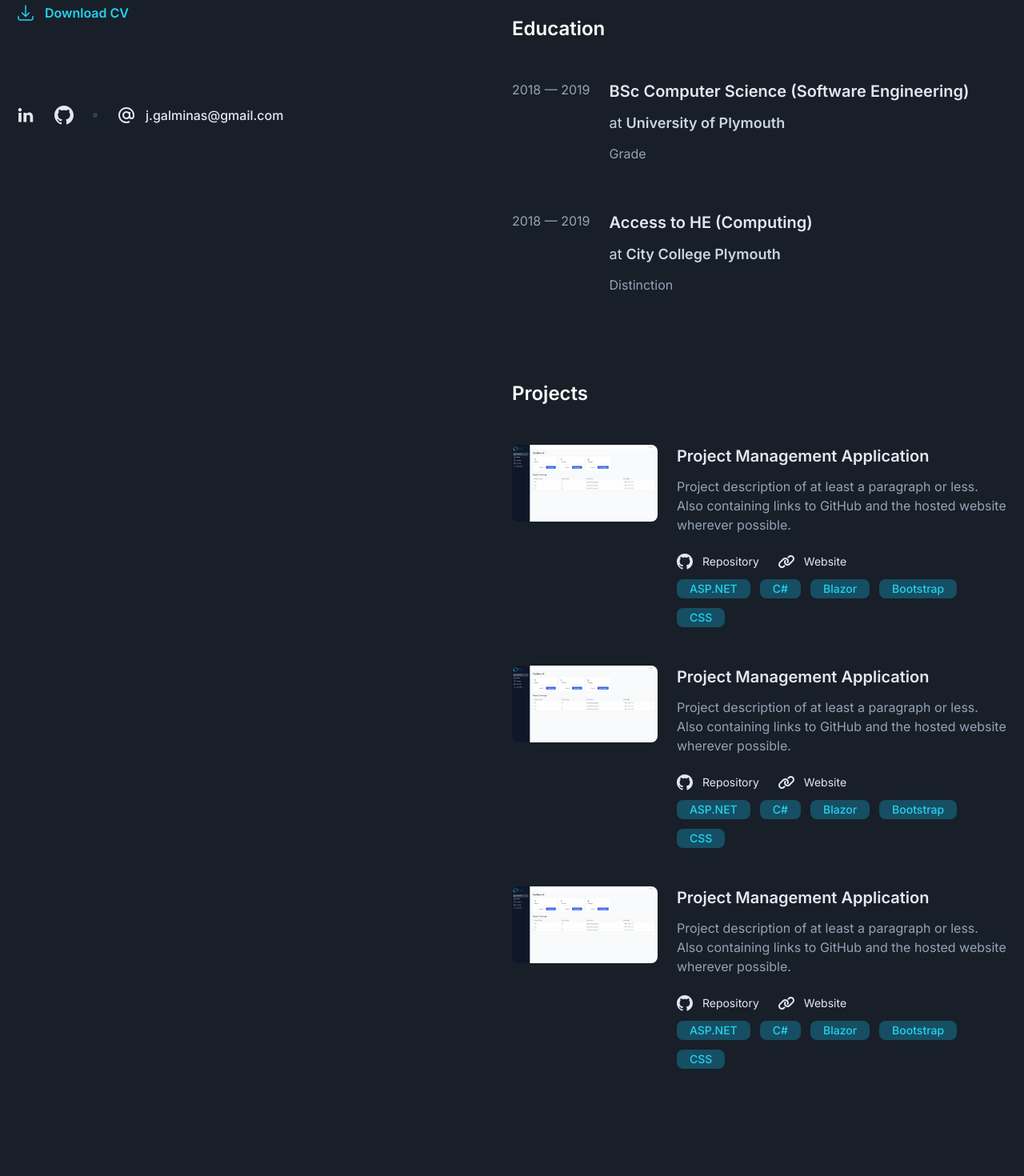
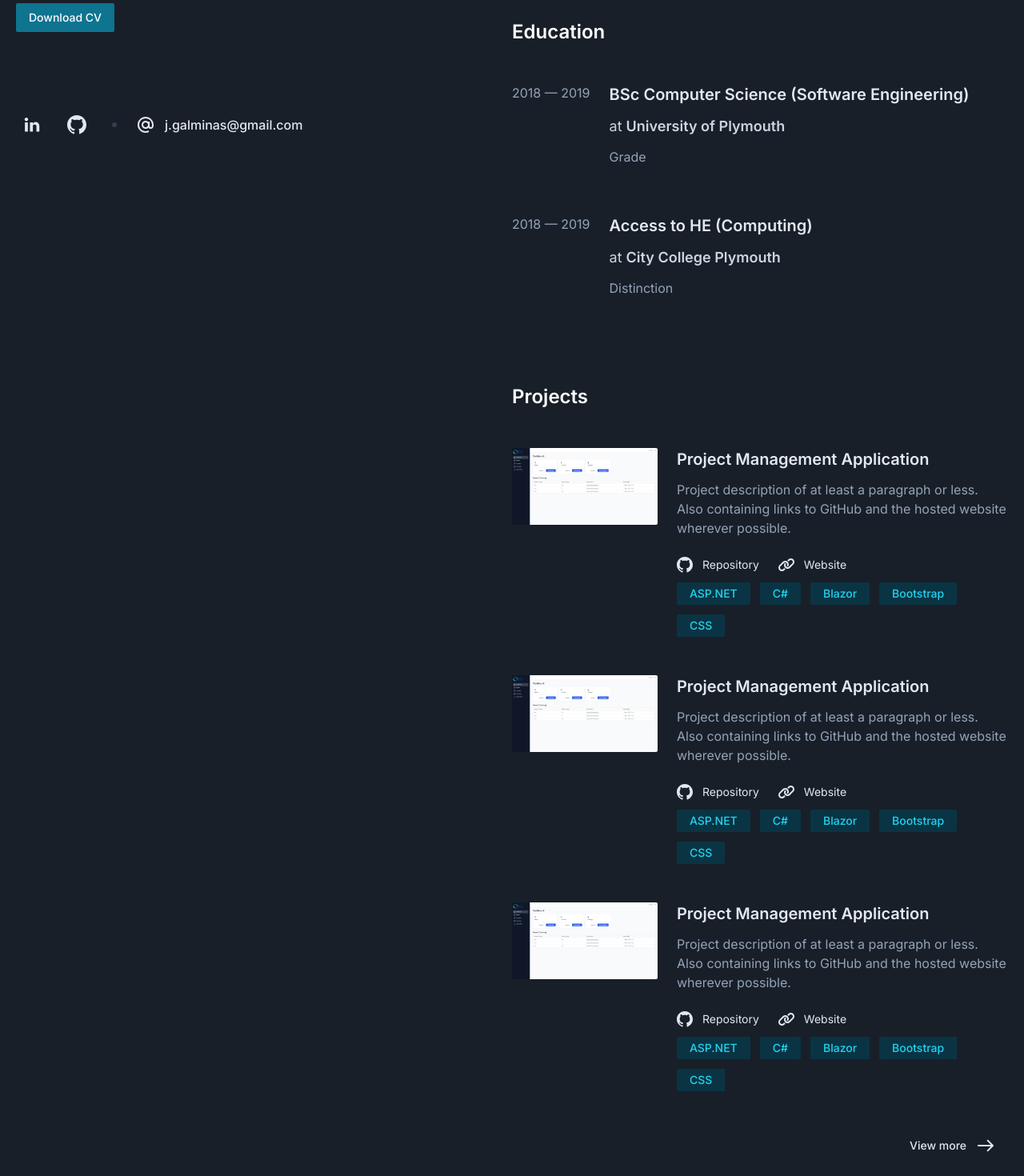
Before and after one commit to jgalminas/portfolio, a Next.js app: page / in a window 1280 px wide. Shown: the part 500-1970 px from the top of the page at 80% size. Built offline with nearby package versions, Linux system fonts and the light colour scheme.

Commit message:
restyled

```diff
--- a/src/app/page.tsx
+++ b/src/app/page.tsx
@@ -2,6 +2,7 @@ import { EDUCATION, EXPERIENCE, PROJECTS } from '@/data';
 import About from '../components/About';
 import Experience from '../components/Experience';
 import Projects from '@/components/Projects';
+import ArrowIcon from '../icons/ArrowIcon.svg';
 
 export default function Home() {
 
@@ -25,6 +26,15 @@ export default function Home() {
         <section>
           <h1 className='text-2xl font-semibold text-white mb-12'> Projects </h1>
           <Projects data={PROJECTS}/>
+
+          <a href='https://github.com/jgalminas?tab=repositories'
+          target='_blank'
+          className='float-right mt-12 text-slate-200 text-sm font-medium flex items-center gap-3 px-4 py-2 hover:bg-background2 rounded-sm
+          transition-colors duration-200'>
+            View more
+            <ArrowIcon/>
+          </a>
+
         </section>
 
       </section>
--- a/src/components/About.tsx
+++ b/src/components/About.tsx
@@ -1,5 +1,4 @@
 import Contacts from './Contacts';
-import DownloadIcon from '../icons/DownloadIcon.svg';
 
 export default function About() {
 	return (
@@ -13,12 +12,12 @@ export default function About() {
           I thrive in creating innovative solutions and delivering exceptional user experiences. Let&apos;s connect and turn ideas into reality!
         </p>
 
-        <small className='absolute w-80 h-80 pb-80 bg-gray-200 left-0 top-0 rounded-br-full bg-gradient-to-br from-[#21212E] to-background blur-3xl
+        <small className='absolute w-80 h-80 pb-80 bg-gray-200 left-0 top-0 rounded-br-full bg-gradient-to-br from-background2 to-background blur-3xl
         -z-10'/>
 
         <a href='/cv.pdf' download='Justas Galminas CV.pdf'
-        className='font-semibold hover:text-slate-200 transition-colors duration-200 transform text-cyan-400 mt-12 flex gap-3 items-center w-fit'>
-          <DownloadIcon className='w-6 h-6'/>
+        className='bg-cyan-700 px-4 py-2 hover:shadow-lg text-sm font-medium rounded-sm transition-colors hover:bg-cyan-600 text-white mt-12 w-fit
+        duration-200'>
           Download CV
         </a>
 
--- a/src/components/Contacts.tsx
+++ b/src/components/Contacts.tsx
@@ -5,19 +5,21 @@ import EmailIcon from '../icons/EmailIcon.svg';
 export default function Contacts() {
 
 	return (
-		<section className='flex gap-6 items-center flex-wrap'>
+		<section className='flex items-center flex-wrap'>
 
-			<a href='https://linkedin.com/in/jgalminas/' aria-label='Link to LinkedIn profile'>
+			<a href='https://linkedin.com/in/jgalminas/' aria-label='Link to LinkedIn profile' className='p-2 hover:bg-background2 rounded-sm
+			transition-colors duration-200 mr-4'>
 				<LinkedInIcon className='w-6 h-6'/>
 			</a>
 
-			<a href='https://github.com/jgalminas' aria-label='Link to GitHub profile'>
+			<a href='https://github.com/jgalminas' aria-label='Link to GitHub profile' className='p-2 hover:bg-background2 rounded-sm
+			transition-colors duration-200'>
 				<GitHubIcon className='w-6 h-6'/>
 			</a>
 
-			<span className='hidden sm:inline-block w-1.5 h-1.5 rounded-full bg-[#343F4E]'/>
+			<small className='hidden sm:inline-block w-1.5 h-1.5 rounded-full bg-[#343F4E] mx-6'/>
 
-			<div className='w-full sm:w-fit flex gap-3 text-slate-200 font-medium'>
+			<div className='w-full sm:w-fit flex gap-3 text-slate-200 font-medium ml-2 mt-6 sm:ml-0 sm:mt-0'>
 				<EmailIcon className='w-6 h-6'/>
 				<p> j.galminas@gmail.com </p>
 			</div>
--- a/src/components/Projects.tsx
+++ b/src/components/Projects.tsx
@@ -17,11 +17,11 @@ export default function Projects({ data }: ProjectsProps) {
 					<div key={key} className='flex flex-col sm:flex-row gap-6'>
 
 						<div className='w-full sm:w-2/3'>
-							<Image className='object-cover rounded-lg' width={1920} height={1080} src={prj.imageUrl} alt={prj.imageAlt}/>
+							<Image className='object-cover rounded-sm' width={1920} height={1080} src={prj.imageUrl} alt={prj.imageAlt}/>
 						</div>
 
 						<div className='flex flex-col gap-3'>
-							<h4 className='text-xl text-slate-200 font-semibold'> { prj.title } </h4>
+							<h2 className='text-xl text-slate-200 font-semibold'> { prj.title } </h2>
 							<p className='text-slate-400 mb-3'> { prj.description } </p>
 
 							{ (prj.repositoryUrl || prj.websiteUrl) &&
--- a/src/components/Skills.tsx
+++ b/src/components/Skills.tsx
@@ -9,7 +9,7 @@ export default function Skills({ skills }: SkillsProps) {
 			{ skills.map(sk => {
 				return (
 					<li key={sk}
-					className='bg-cyan-900 hover:bg-cyan-800 px-4 py-0.5 rounded-lg text-sm font-medium text-cyan-400 hover:text-cyan-300
+					className='bg-[#0A3444] hover:bg-cyan-800 px-4 py-1 rounded-sm text-sm font-medium text-cyan-400 hover:text-cyan-300
 					cursor-default hover:shadow-lg transition-colors duration-150'>
 						{ sk }
 					</li>
--- a/tailwind.config.js
+++ b/tailwind.config.js
@@ -8,7 +8,8 @@ module.exports = {
   theme: {
     extend: {
       colors: {
-        background: '#181F28'
+        background: '#181F28',
+        background2: '#1E2733'
       },
     }
   },
```
Also changed, not shown: src/icons/ArrowIcon.svg (added), src/icons/DownloadIcon.svg (deleted).
